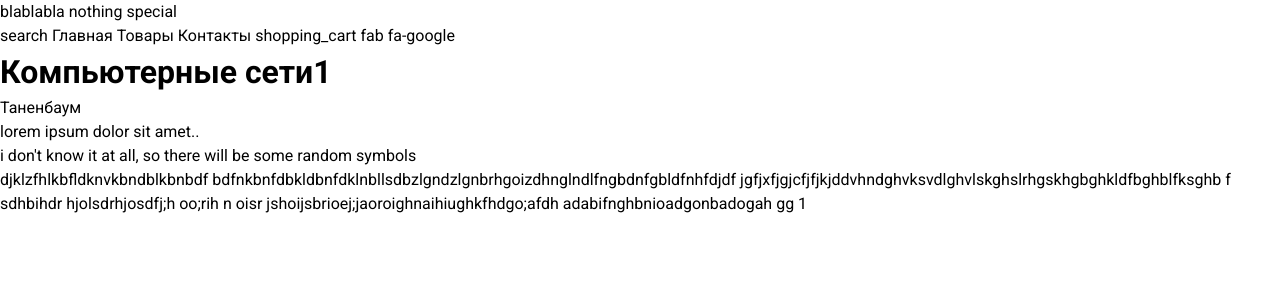
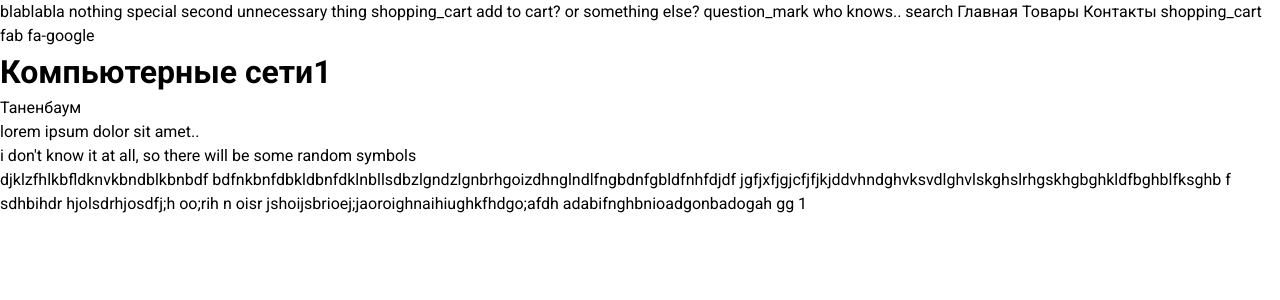
Before and after one commit to NataliaLerner/StudyAppShop, a Flask app: page /book/1 in a window 1280 px wide. Shown: the top 300 px of the page. Run offline with Flask 2, Linux system fonts and the light colour scheme; parts of the project's set-up code (start-up, migrations or seed data) failed here and were passed over; some libraries are stand-ins or nearby versions.

Commit message:
Menu on the left side

```diff
--- a/templates/bookinfo.html
+++ b/templates/bookinfo.html
@@ -36,9 +36,29 @@
 {% endblock content %}
 
 {% block menu %}
-    <v-layout row wrap>
-        <v-container>
-            <p>blablabla nothing special</p>
-        </v-container>
-    </v-layout>
+    <v-navigation-drawer app clipped>
+        <v-list>
+            <v-list-tile>
+                <v-list-tile-title>blablabla nothing special</v-list-tile-title>
+            </v-list-tile>
+            <v-list-tile>
+                <v-list-tile-title>second unnecessary thing</v-list-tile-title>
+            </v-list-tile>
+            <v-list-tile>
+                <v-list-tile-action>
+                    <v-icon>shopping_cart</v-icon>
+                </v-list-tile-action>
+                <v-list-tile-title>add to cart?</v-list-tile-title>
+            </v-list-tile>
+            <v-list-tile>
+                <v-list-tile-title>or something else?</v-list-tile-title>
+            </v-list-tile>
+            <v-list-tile>
+                <v-list-tile-action>
+                    <v-icon>question_mark</v-icon>
+                </v-list-tile-action>
+                <v-list-tile-title>who knows..</v-list-tile-title>
+            </v-list-tile>
+        </v-list>
+    </v-navigation-drawer>
 {% endblock menu %}
```
